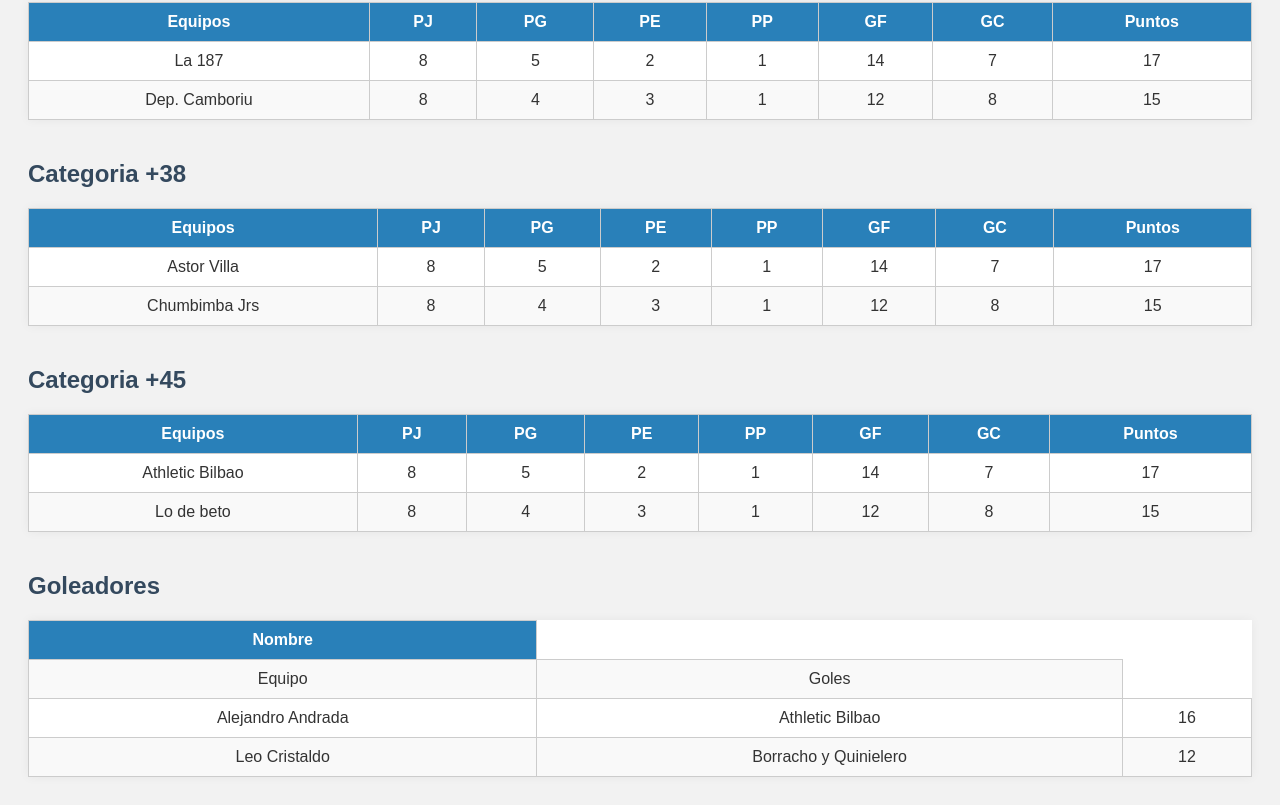
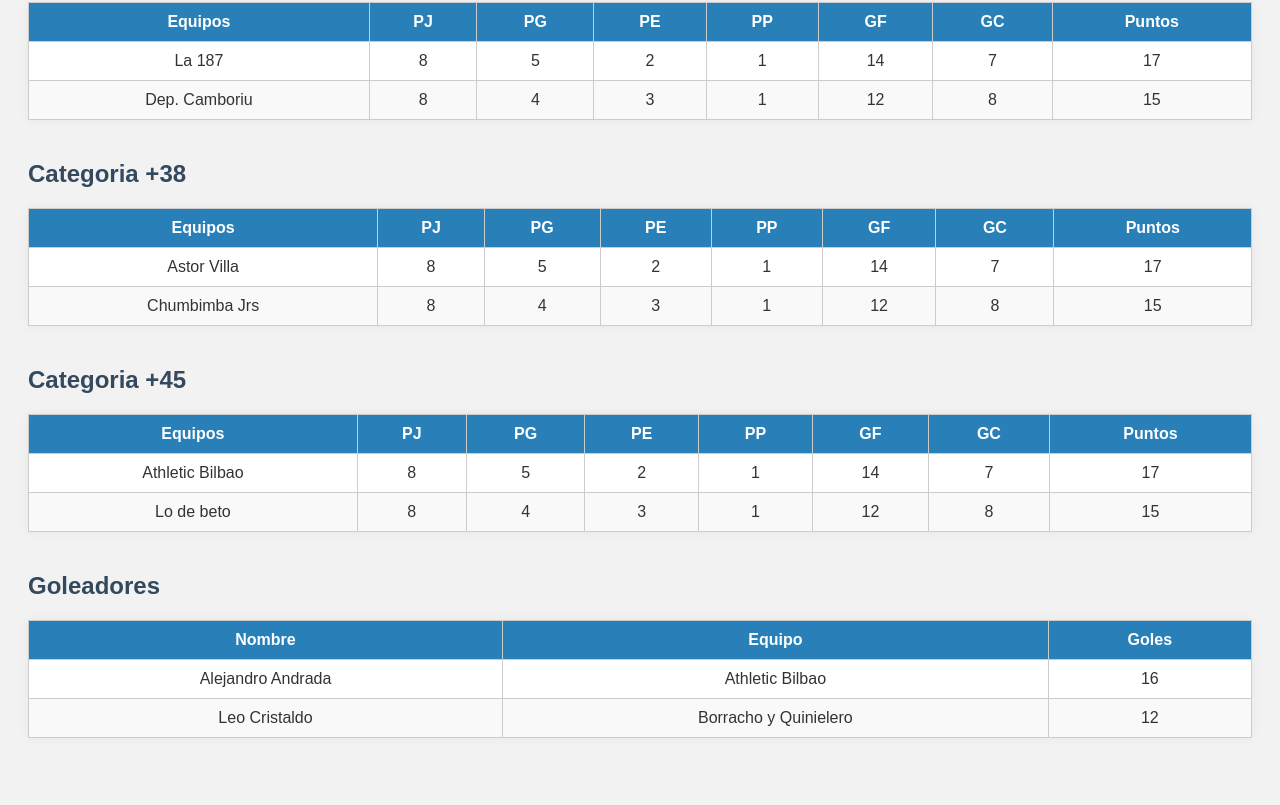
Before and after one commit to Ignacio310731/tabla-futbol, a plain HTML site: page index.html in a window 1280 px wide. Shown: the part 584-1389 px from the top of the page. After the commit the page ends 1350 px from the top, so only its background shows below. Drawn offline with Linux system fonts and the light colour scheme.

Commit message:
Add files via upload

```diff
--- a/index.html
+++ b/index.html
@@ -78,7 +78,11 @@
   <h2>Goleadores</h2>
   <table>
     <thead>
-        <tr><th>Nombre</th><tr><td>Equipo</th><td>Goles</th></tr>
+      <tr>
+        <th>Nombre</th>
+        <th>Equipo</th>
+        <th>Goles</th>
+      </tr>
     </thead>
     <tbody>
       <tr><td>Alejandro Andrada</td><td>Athletic Bilbao</td><td>16</td></tr>
@@ -86,5 +90,6 @@
     </tbody>
   </table>
 </section>
+
 </body>
 </html>
```
Lines whose indentation alone changed are shown as unchanged.
